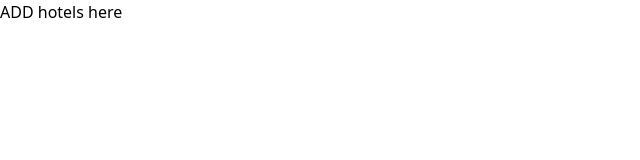
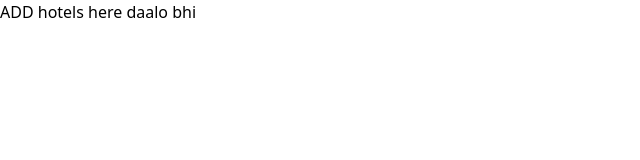
Before and after one commit to vanshika704/Travelouttttweb, a React (Vite) app: page /hotels in a window 1280 px wide. Shown: the top 160 px of the page, without its empty margins (0-640 px from the left). Built offline with nearby package versions, Linux system fonts and the light colour scheme.

Commit message:
takkkkkkkkkkkk

```diff
--- a/src/pages/Hotels.jsx
+++ b/src/pages/Hotels.jsx
@@ -1,4 +1,4 @@
 function Hotels() {
-    return (<><div>ADD hotels here</div></>)
+    return (<><div>ADD hotels here daalo bhi</div></>)
 }
 export default  Hotels;
```
